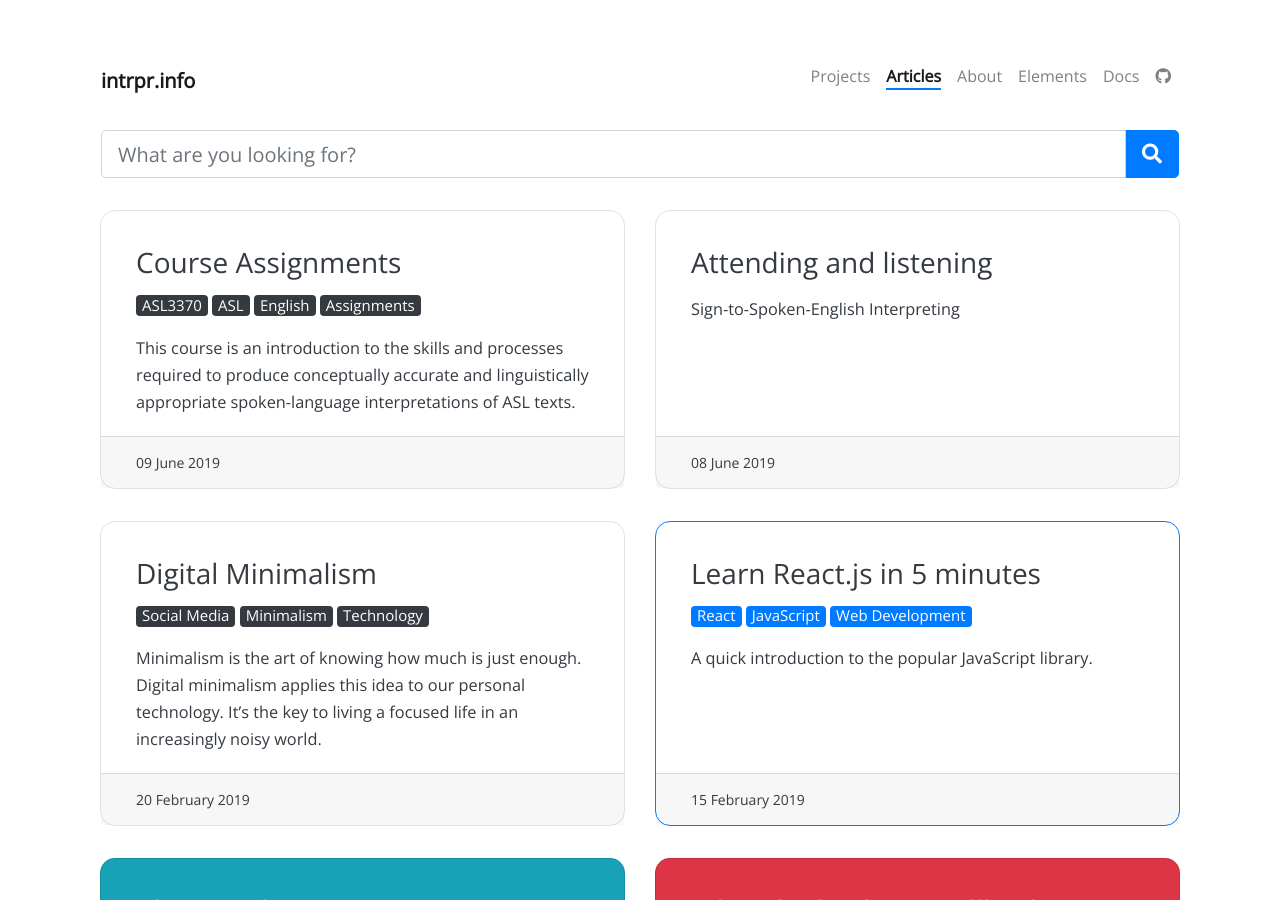
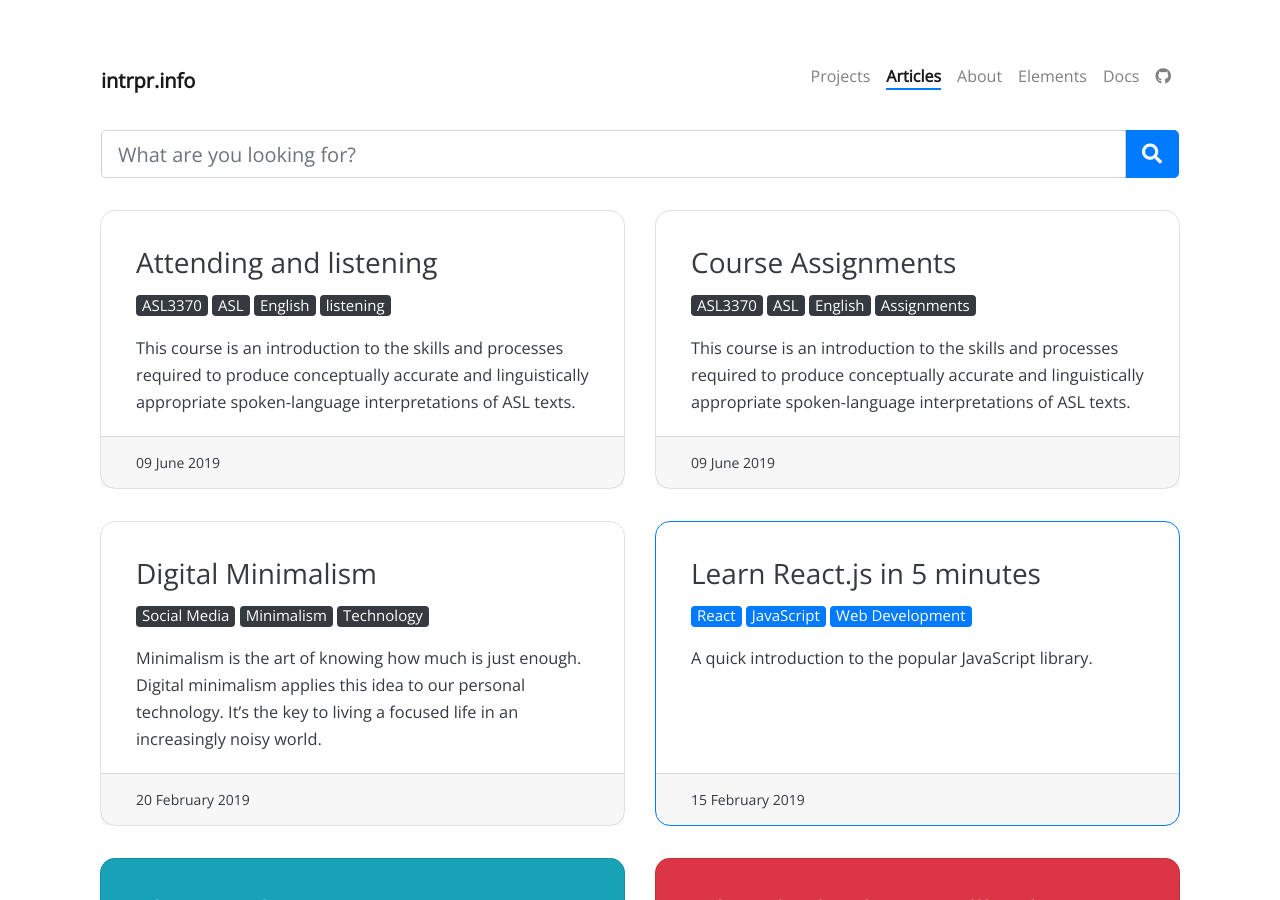
Before and after one commit to intrpr/jekyll-portfol-test, a Jekyll site: the page built from pages/articles.html, in a window 1280 px wide and 900 px high. Built offline with Jekyll 4.4.1, drawn with Linux system fonts in a browser that asks for light colours; nearby versions of some CDN libraries; comment, search, counter and statistics services are not loaded.

Commit message:
Update 2019-06-09-attending-and-listening.md

```diff
--- a/_posts/2019-06-09-attending-and-listening.md
+++ b/_posts/2019-06-09-attending-and-listening.md
@@ -1,13 +1,15 @@
 ---
-date: 2019-06-08
 title: Attending and listening
-categories:
-  - Sign-to-Spoken-English
-description: "Sign-to-Spoken-English Interpreting"
-type: Document
+course: (ASL3370) Sign to Spoken English
+tags: [ASL3370, ASL, English, listening]
+style:
+color:
+description: This course is an introduction to the skills and processes required to produce conceptually accurate and linguistically appropriate spoken-language interpretations of ASL texts.
 ---
 
-##### Developing semantic understanding between spoken English and signed languages
+{% include not-teaching.html %}
+
+Developing semantic understanding between spoken English and signed languages
 
 Here are some bullet points/learning outcomes of which we might want to be aware:
 * outcome
```
